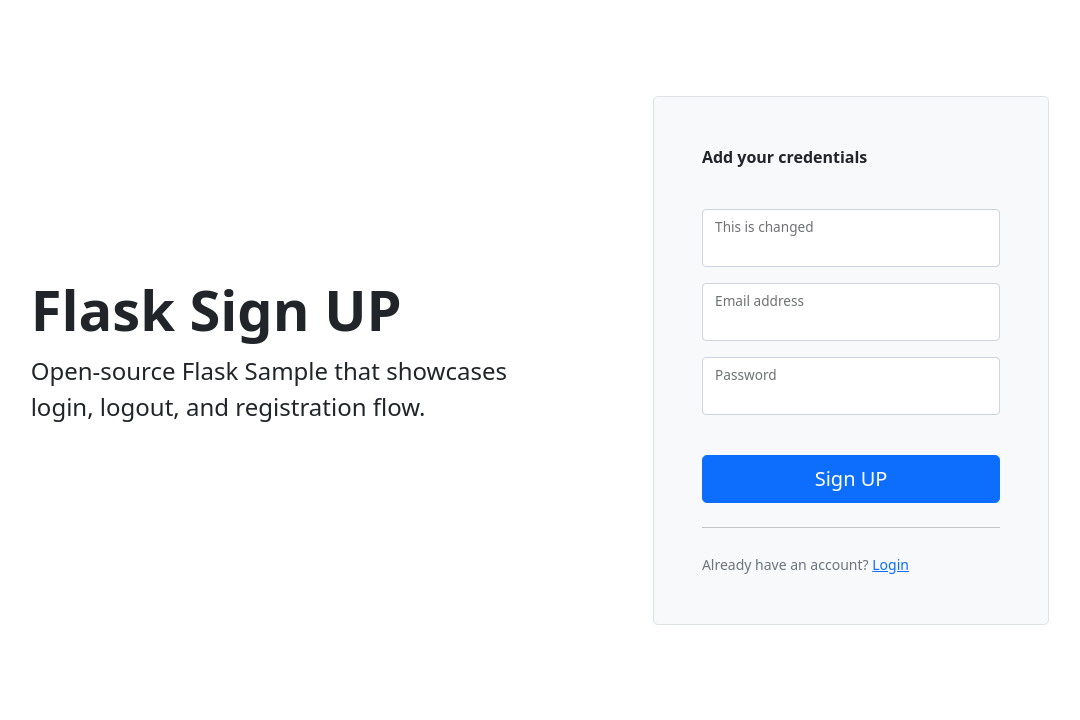
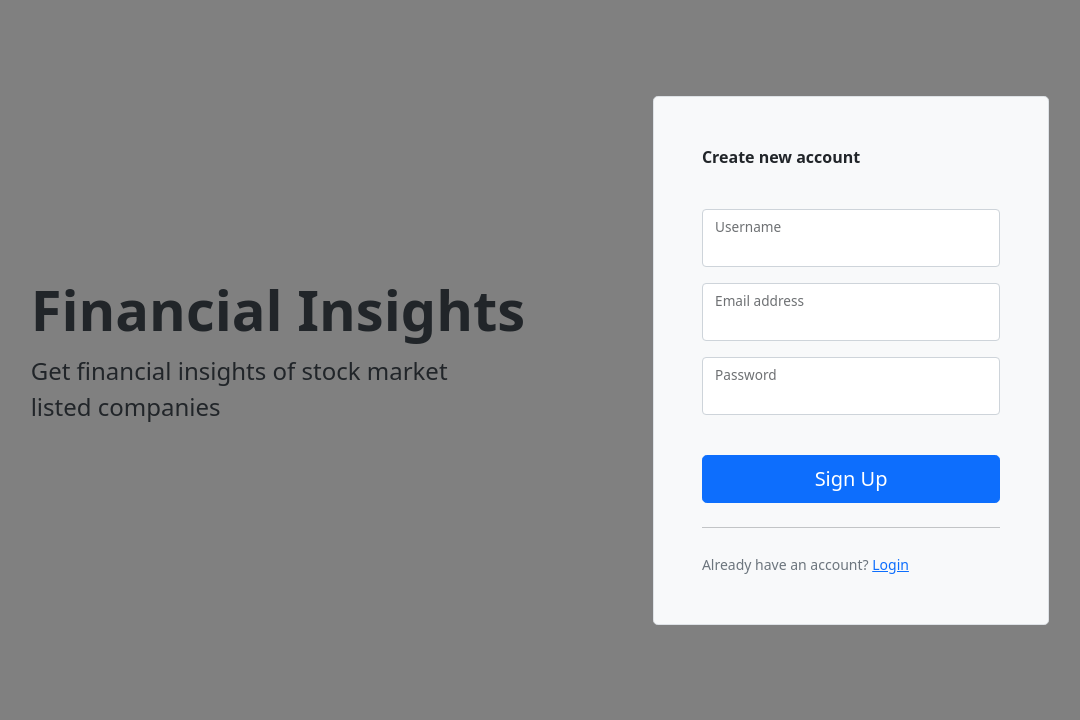
Before and after one commit to Waleed543/FinanceRestApi, a Flask app: page /register in a window 1280 px wide. Shown: the top 720 px of the page, without its empty margins (100-1180 px from the left). Run offline with Flask 2, Linux system fonts and the light colour scheme; some libraries are stand-ins or nearby versions.

Commit message:
changes made to index,login and register files in templates

```diff
--- a/app/templates/index.html
+++ b/app/templates/index.html
@@ -6,7 +6,7 @@
 <meta name="description" content="">
 <meta name="author" content="Mark Otto, Jacob Thornton, and Bootstrap contributors">
 <meta name="generator" content="Hugo 0.88.1">
-<title>Flask Authentication | Bootstrap v5.1</title>
+<title>Finance REST API</title>
 
 <!-- CSS only -->
 <link rel="stylesheet" href="https://cdn.jsdelivr.net/npm/bootstrap@5.1.1/dist/css/bootstrap.min.css">
@@ -20,10 +20,10 @@
 
         <div class="px-4 py-5 my-5 text-center">
             <img class="d-block mx-auto mb-4" src="/static/assets/img/bootstrap-logo.svg" alt="" width="72" height="57">
-            <h1 class="display-5 fw-bold">Flask Authentication Sample</h1>
+            <h1 class="display-5 fw-bold">Financial Insights</h1>
             <div class="col-lg-6 mx-auto">
                 <p class="lead mb-4">
-                    Open-source This is my mini project
+                    Get financial insights of stock market listed companies
                 </p>
 
                 {% if current_user.is_authenticated %}
--- a/app/templates/register.html
+++ b/app/templates/register.html
@@ -6,14 +6,14 @@
 <meta name="description" content="">
 <meta name="author" content="Mark Otto, Jacob Thornton, and Bootstrap contributors">
 <meta name="generator" content="Hugo 0.88.1">
-<title>Flask Authentication - Login page | Bootstrap v5.1</title>
+<title>Finance REST API</title>
 
 <!-- CSS only -->
 <link rel="stylesheet" href="https://cdn.jsdelivr.net/npm/bootstrap@5.1.1/dist/css/bootstrap.min.css">
 <link rel="stylesheet" href="/static/assets/css/custom.css">
 
 </head>
-<body>
+<body style="background-color:gray;">
 
     <main>
 
@@ -21,10 +21,10 @@
             <div class="row align-items-center g-lg-5 py-5">
                 <div class="col-lg-7 text-center text-lg-start">
                     <h1 class="display-4 fw-bold lh-1 mb-3">
-                        Flask Sign UP
+                        Financial Insights
                     </h1>
                     <p class="col-lg-10 fs-4">
-                        Open-source Flask Sample that showcases login, logout, and registration flow.
+                        Get financial insights of stock market listed companies
                     </p>
                 </div>
                 <div class="col-md-10 mx-auto col-lg-5">
@@ -37,7 +37,7 @@
                             {% if msg %}
                                 {{ msg | safe }}
                             {% else %}
-                                Add your credentials
+                                Create new account
                             {% endif %}
                         </p>
 
@@ -45,7 +45,7 @@
 
                         <div class="form-floating mb-3">
                             {{ form.username(class="form-control") }}
-                            <label for="floatingInput">This is changed</label>
+                            <label for="floatingInput">Username</label>
                         </div>
 
                         <div class="form-floating mb-3">
@@ -63,7 +63,7 @@
                                 <input type="checkbox" value="agree-terms"> Agree terms
                             </label>
                         </div> -->
-                        <button class="w-100 btn btn-lg btn-primary" type="submit">Sign UP</button>
+                        <button class="w-100 btn btn-lg btn-primary" type="submit">Sign Up</button>
                         <hr class="my-4">
                         <small class="text-muted">
                             Already have an account? <a href="{{ url_for('login') }}" class="text-right">Login</a>
```
Also changed, not shown: app/templates/login.html (+5 -5 lines).
